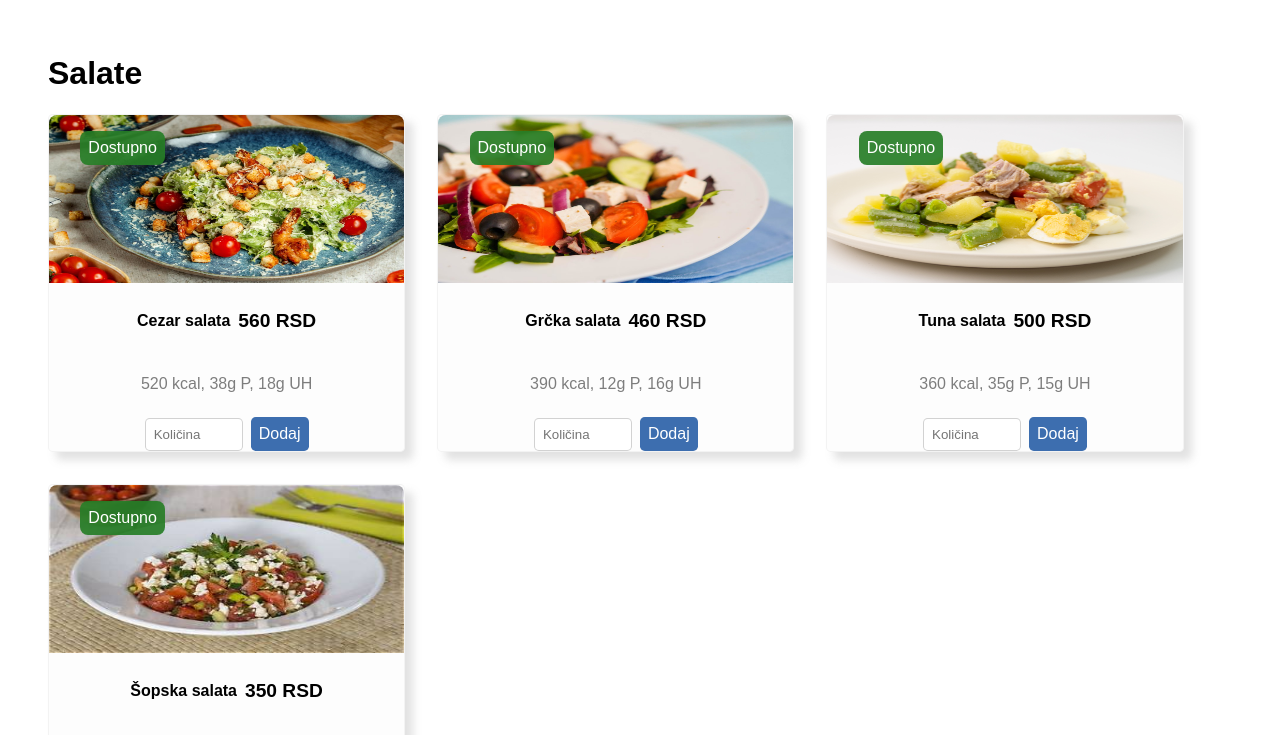
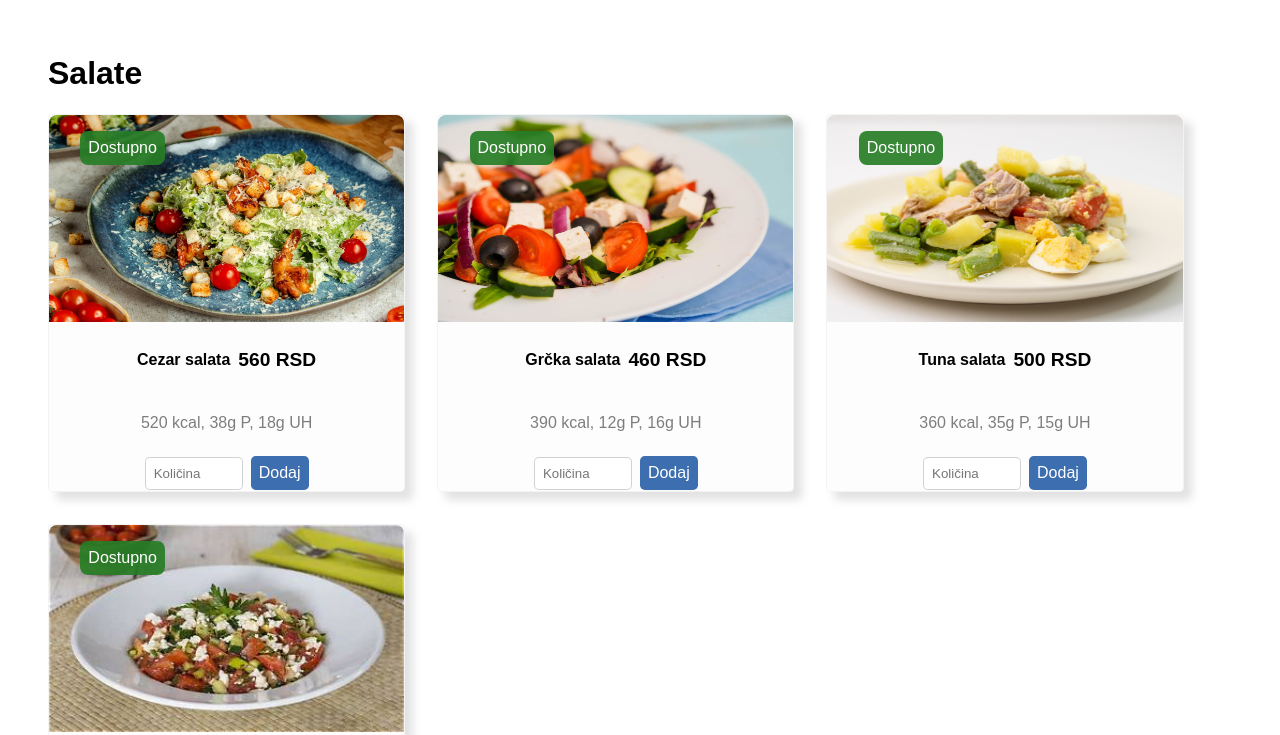
Before and after one commit to dacostumble/restoran-raj, a website: page index.html in a window 1280 px wide. Shown: the part 802-1537 px from the top of the page. Drawn offline with Linux system fonts and the light colour scheme; no server answers; a web font is replaced by a local one.

Commit message:
Add files via upload

```diff
--- a/stil.css
+++ b/stil.css
@@ -338,7 +338,7 @@ nav h1{
     width: 30%;
 
     gap: 0.5rem;
-    height: 42vh;
+    height: 47vh;
 
     border: 1px solid rgba(128, 128, 128, 0.079);
     box-shadow: 8px 8px 8px rgba(141, 141, 141, 0.251);
@@ -419,7 +419,7 @@ nav h1{
 
 .obrok img{
     width: 100%;
-    height: 50%;
+    height: 55%;
 
     border-top-left-radius: 0.5rem;
     border-top-right-radius: 0.5rem;
```
